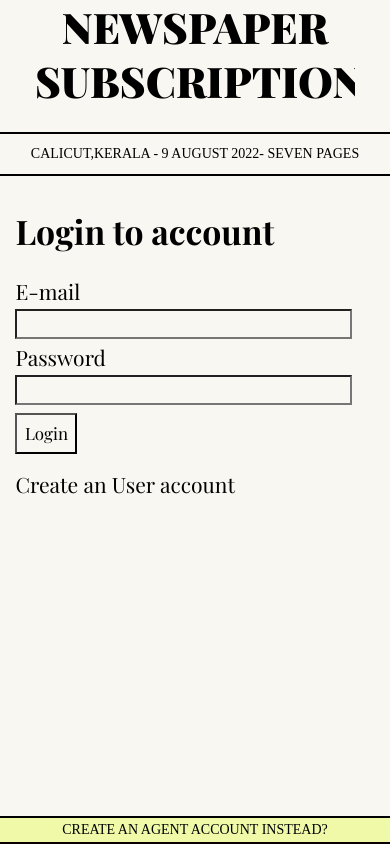
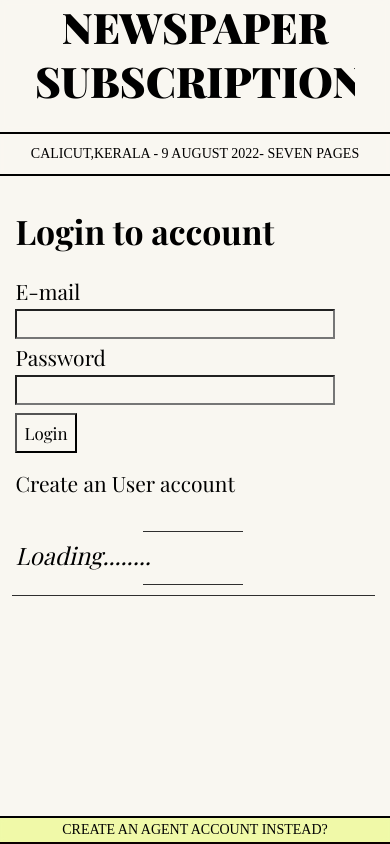
Before and after one commit to hishamduke/news, a Next.js app: page /login in a window 390 px wide. Built offline with nearby package versions, Linux system fonts and the light colour scheme; no server answers; a web font is replaced by a local one.

Commit message:
redesign

```diff
--- a/components/breaking.js
+++ b/components/breaking.js
@@ -33,7 +33,7 @@ function News(props) {
             </figure>
             <p>{news.content}</p>
             <p>
-              <Link href={news.url}>Read more....</Link>
+              <Link href={news.url}>more....</Link>
             </p>
           </>{" "}
         </div>
@@ -48,7 +48,16 @@ export default function breaking() {
     })
   );
 
-  if (isLoading) return;
+  if (isLoading)
+    return (
+      <>
+        <div className="collumn">
+          <div className="head">
+            <span className="headline hl2">Loading........</span>
+          </div>
+        </div>
+      </>
+    );
 
   if (error) return "An error has occurred: " + error.message;
 
--- a/styles/globals.css
+++ b/styles/globals.css
@@ -99,8 +99,8 @@ button {
   font-family: "Playfair Display", serif;
   font-size: 4vh;
   display: block;
+  width: fit-content;
   margin: 10 auto;
-  /* background-color: yellowgreen; */
 }
 .head {
   text-align: center;
@@ -199,11 +199,11 @@ input::-webkit-inner-spin-button {
   margin: 30px 2% 0 2%;
 }
 .collumns {
-  /* background-color: #ff0000; */
   width: 100%;
 }
 
 .collumn {
+  /* background-color: #ff0000; */
   /* font-size: 14px;
   line-height: 20px;
   width: 40%;
@@ -387,10 +387,10 @@ input::-webkit-inner-spin-button {
   font-size: 12px;
 }
 .media {
-  -webkit-filter: sepia(80%) contrast(1) opacity(0.8);
-  filter: sepia(80%) grayscale(1) contrast(1) opacity(0.8);
+  -webkit-filter: contrast(1) opacity(0.9);
+  filter: contrast(1) opacity(0.9);
   mix-blend-mode: multiply;
-  width: 90%;
+  width: 100%;
 }
 /*________________________________________________________________________________________________________________________________*/
 /*MEDIAQUERIES*/
@@ -400,9 +400,7 @@ input::-webkit-inner-spin-button {
     margin: 1%;
     /* background-color: blue; */
   }
-  .collumns {
-    /* padding-top: 200px; */
-  }
+
   .empty {
     /* background-color: aqua; */
     /* height: 25vh; */
@@ -410,15 +408,12 @@ input::-webkit-inner-spin-button {
 }
 @media only all and (max-width: 900px) {
   .collumn {
-    width: 100%;
+    width: 95%;
     /* background-color: red; */
   }
   .empty {
     /* height: 27vh; */
     /* background-color: yellowgreen; */
-  }
-  .collumns {
-    /* padding-top: 200px; */
   }
 }
 @media only all and (max-width: 600px) {
@@ -426,11 +421,9 @@ input::-webkit-inner-spin-button {
     height: 23vh;
   }
   .collumn {
-    width: 100%;
+    /* width: 90%; */
   }
-  .collumns {
-    /* padding-top: 155px; */
-  }
+
   .collumn + .collumn {
     border-left: none;
     border-bottom: 1px solid #2f2f2f;
```
Also changed, not shown: pages/test.js (+6 -1 lines).
